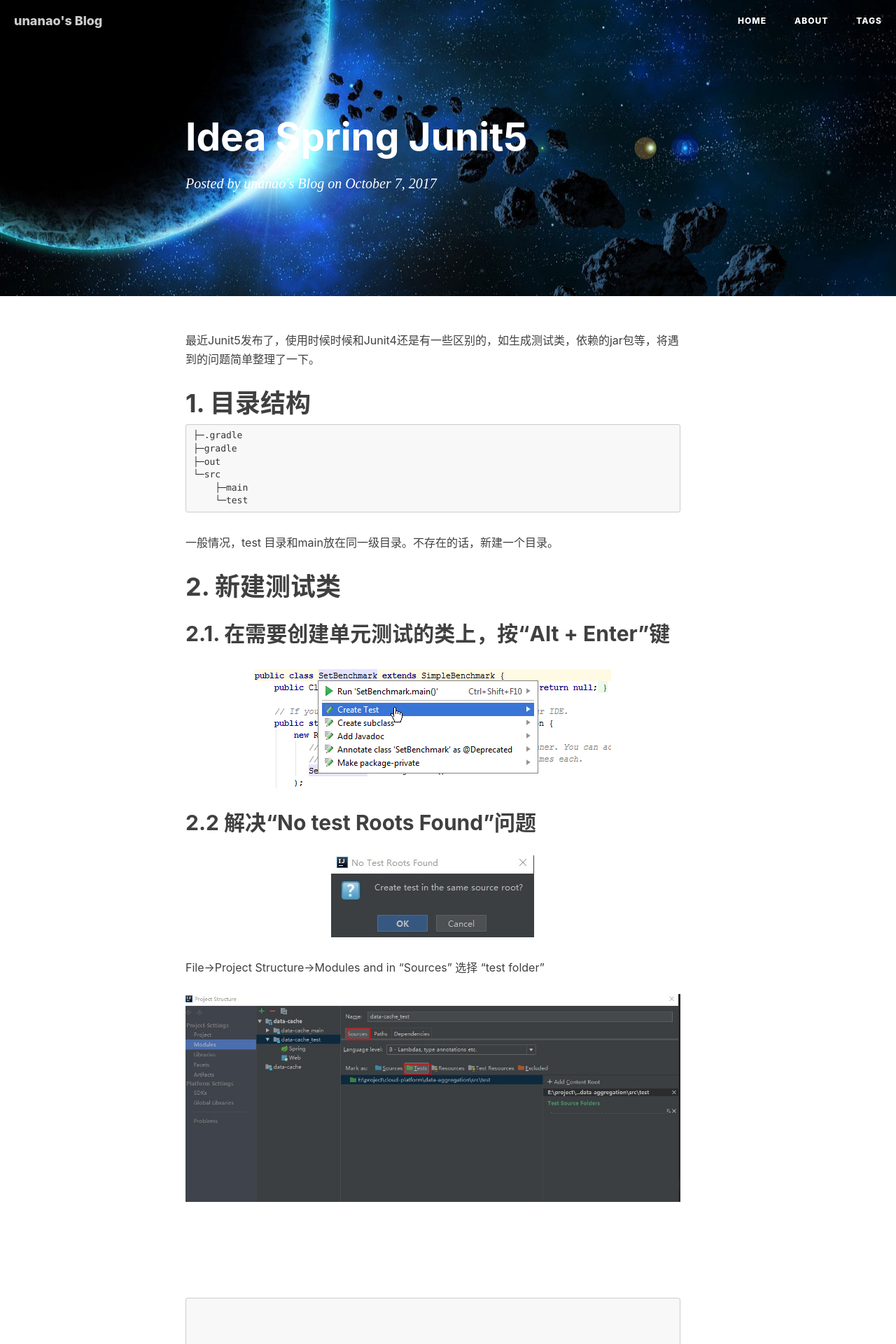
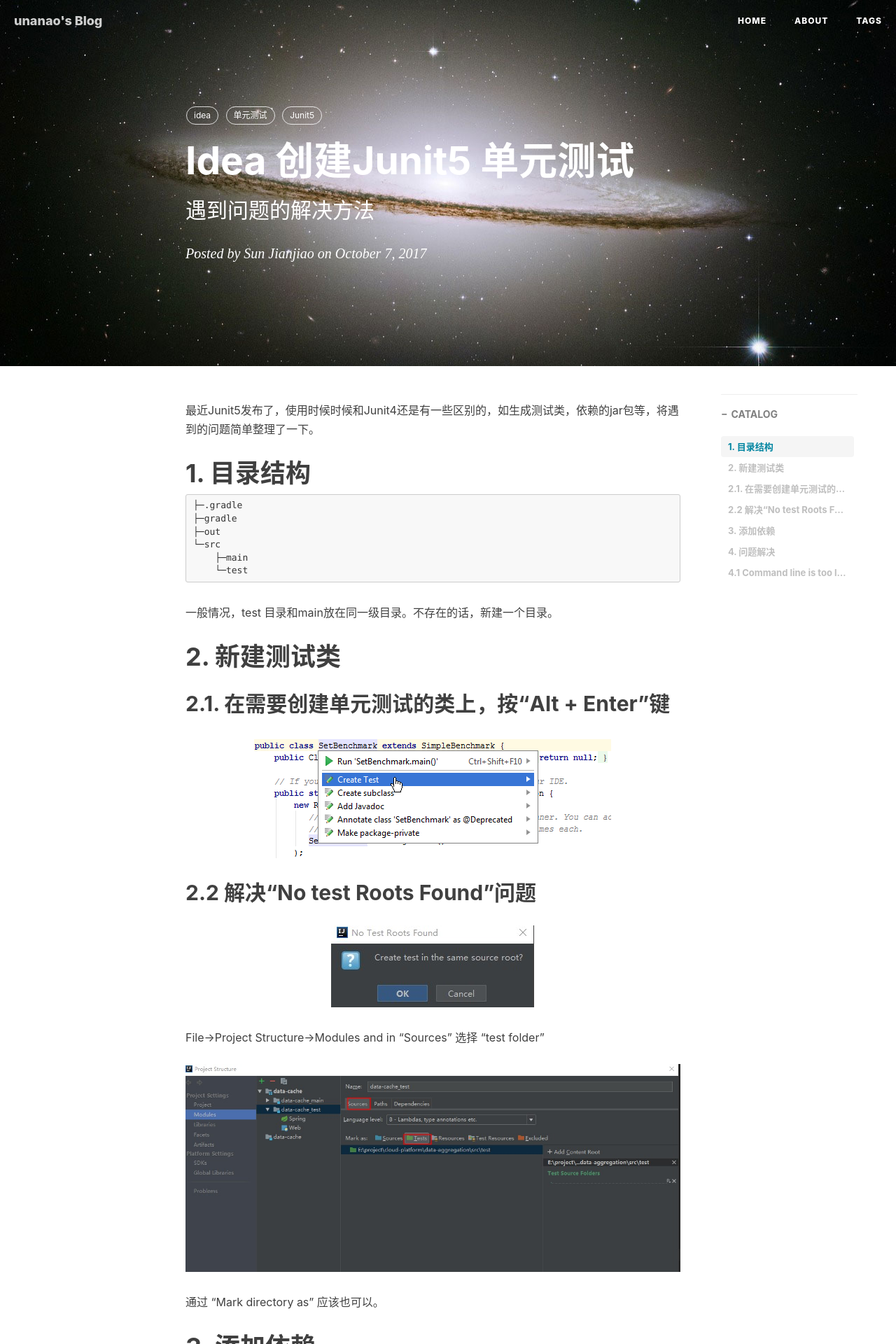
Before and after one commit to xuyumeng/xuyumeng.github.io, a Jekyll site: the page built from _posts/2017-10-07-idea-spring-junit5.md, in a window 1280 px wide. Shown: the top 1920 px of the page at 70% size. Built offline with Jekyll 4.4.1, drawn with Linux system fonts in a browser that asks for light colours; nearby versions of some CDN libraries; our own code applies the rules of GitHub Pages for plain Markdown files; comment, search, counter and statistics services are not loaded.

Commit message:
add title

```diff
--- a/_posts/2017-10-07-idea-spring-junit5.md
+++ b/_posts/2017-10-07-idea-spring-junit5.md
@@ -1,3 +1,18 @@
+---
+layout:     post
+title:      "Idea 创建Junit5 单元测试"
+subtitle:   "遇到问题的解决方法"
+date:       2017-10-07 11:08:00 +08:00
+author:     "Sun Jianjiao <jianjiaosun@163.com>"
+header-img: "img/bg/default-bg.jpg"
+catalog: true
+tags:
+    - idea
+    - 单元测试
+    - Junit5
+
+---
+
 最近Junit5发布了，使用时候时候和Junit4还是有一些区别的，如生成测试类，依赖的jar包等，将遇到的问题简单整理了一下。
 
 # 1. 目录结构
```
